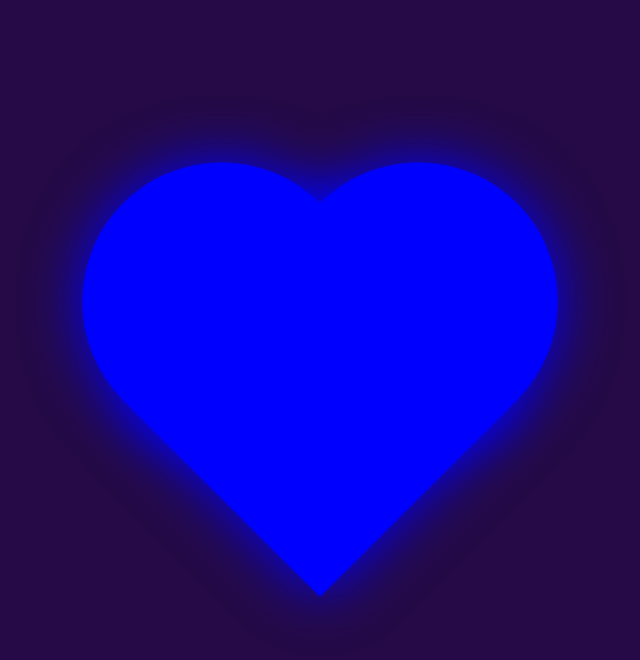
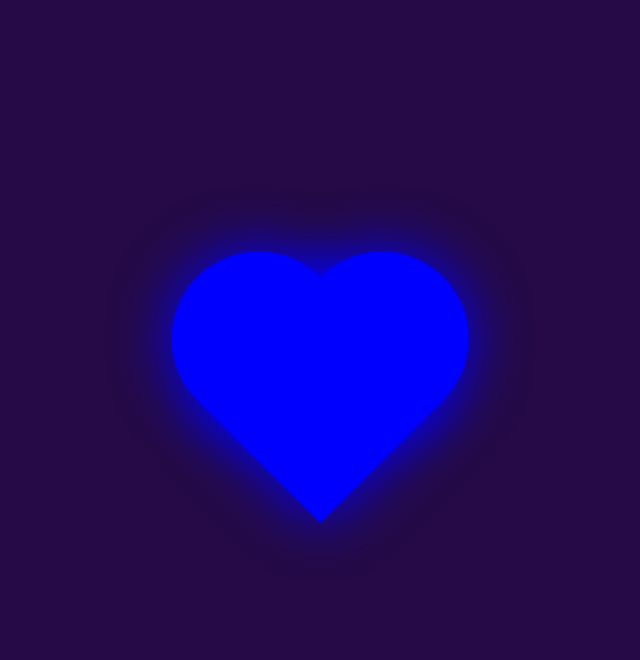
Before and after one commit to nguyen10t2/nguyenheart, a plain HTML site: page index.html in a window 1280 px wide. Shown: the whole page, without its empty margins (320-960 px from the left). Drawn offline with Linux system fonts and the light colour scheme.

Commit message:
Update style.css

```diff
--- a/style.css
+++ b/style.css
@@ -16,8 +16,8 @@ body{
     animation: animate alternate 0.4s infinite;
 }
 .heart{
-    width: 240px;
-    height: 240px;
+    width: 150px;
+    height: 150px;
     background: #0000FF;
     transform: rotate(45deg);
     box-shadow: 0 0 50px #0000FF;
```
